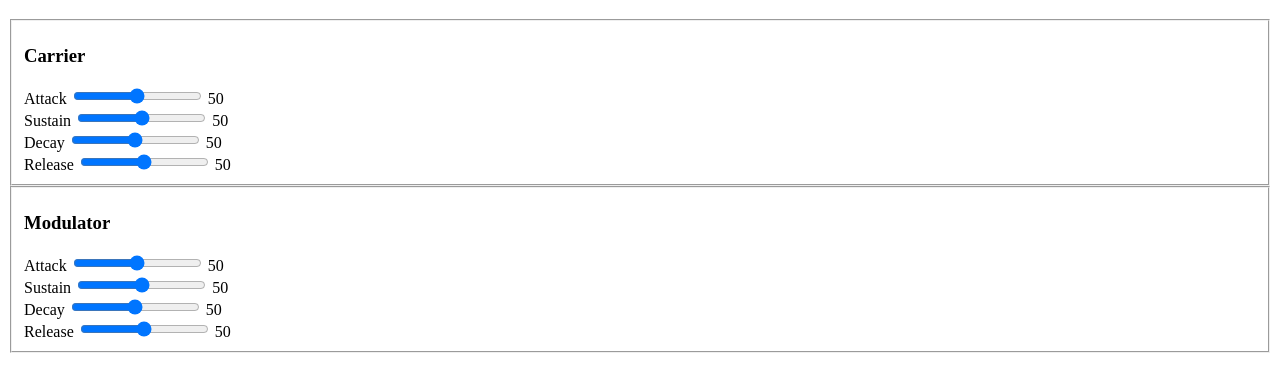
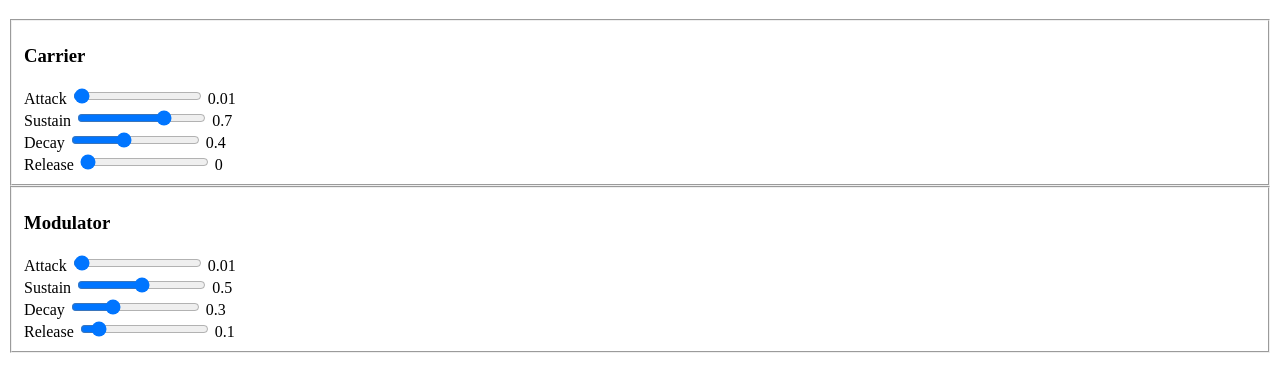
Before and after one commit to hawx/fm, a plain HTML site: page index.html in a window 1280 px wide. Shown: the part 61-452 px from the top of the page. Drawn offline with nearby package versions, Linux system fonts and the light colour scheme.

Commit message:
Use components for envelope editing

```diff
--- a/index.html
+++ b/index.html
@@ -8,59 +8,23 @@
     <h1>fm</h1>
 
     <div id="app">
-      <fieldset class="carrier">
-        <h3>Carrier</h3>
-        <div class="attack">
-          <label>Attack</label>
-          <input type="range" v-model.number="carrier.attack" />
-          <output>{{ carrier.attack }}</output>
-        </div>
+      <envelope-settings
+        title="Carrier"
+        v-bind="carrier"
+        v-on:attack="carrier.attack = $event"
+        v-on:sustain="carrier.sustain = $event"
+        v-on:decay="carrier.decay = $event"
+        v-on:release="carrier.release = $event">
+      </envelope-settings>
 
-        <div class="sustain">
-          <label>Sustain</label>
-          <input type="range" v-model.number="carrier.sustain" />
-          <output>{{ carrier.sustain }}</output>
-        </div>
-
-        <div class="decay">
-          <label>Decay</label>
-          <input type="range" v-model.number="carrier.decay" />
-          <output>{{ carrier.decay }}</output>
-        </div>
-
-        <div class="release">
-          <label>Release</label>
-          <input type="range" v-model.number="carrier.release" />
-          <output>{{ carrier.release }}</output>
-        </div>
-      </fieldset>
-
-      <fieldset class="modulator">
-        <h3>Modulator</h3>
-        <div class="attack">
-          <label>Attack</label>
-          <input type="range" v-model.number="modulator.attack" />
-          <output>{{ modulator.attack }}</output>
-        </div>
-
-        <div class="sustain">
-          <label>Sustain</label>
-          <input type="range" v-model.number="modulator.sustain" />
-          <output>{{ modulator.sustain }}</output>
-        </div>
-
-        <div class="decay">
-          <label>Decay</label>
-          <input type="range" v-model.number="modulator.decay" />
-          <output>{{ modulator.decay }}</output>
-        </div>
-
-        <div class="release">
-          <label>Release</label>
-          <input type="range" v-model.number="modulator.release" />
-          <output>{{ modulator.release }}</output>
-        </div>
-      </fieldset>
+      <envelope-settings
+        title="Modulator"
+        v-bind="modulator"
+        v-on:attack="modulator.attack = $event"
+        v-on:sustain="modulator.sustain = $event"
+        v-on:decay="modulator.decay = $event"
+        v-on:release="modulator.release = $event">
+      </envelope-settings>
     </div>
 
     <script src="https://cdn.jsdelivr.net/npm/vue"></script>
--- a/index.js
+++ b/index.js
@@ -21,7 +21,6 @@ class Envelope {
 
   applyOff(gainNode, time) {
     gainNode.gain.cancelScheduledValues(0);
-    // gainNode.gain.setValueAtTime(gainNode.gain.value, time);
     gainNode.gain.linearRampToValueAtTime(0, time + this.release);
   }
 }
@@ -139,54 +138,109 @@ function freqForKey(char) {
   }
 }
 
+Vue.component('button-counter', {
+  data: function () {
+    return {
+      count: 0
+    };
+  },
+  template: '<button v-on:click="count++">You clicked me {{ count }} times.</button>'
+});
+
+Vue.component('envelope-settings', {
+  props: ['title', 'attack', 'sustain', 'decay', 'release'],
+  template: `
+    <fieldset>
+      <h3>{{ title }}</h3>
+      <div class="attack">
+        <label>Attack</label>
+        <input type="range" max="1" step="0.01" v-model.number="attack" />
+        <output>{{ attack }}</output>
+      </div>
+
+      <div class="sustain">
+        <label>Sustain</label>
+        <input type="range" max="1" step="0.01" v-model.number="sustain" />
+        <output>{{ sustain }}</output>
+      </div>
+
+      <div class="decay">
+        <label>Decay</label>
+        <input type="range" max="1" step="0.01" v-model.number="decay" />
+        <output>{{ decay }}</output>
+      </div>
+
+      <div class="release">
+        <label>Release</label>
+        <input type="range" max="1" step="0.01" v-model.number="release" />
+        <output>{{ release }}</output>
+      </div>
+    </fieldset>
+  `,
+  watch: {
+    attack(val) {
+      this.$emit('attack', val);
+    },
+    sustain(val) {
+      this.$emit('sustain', val);
+    },
+    decay(val) {
+      this.$emit('decay', val);
+    },
+    release(val) {
+      this.$emit('release', val);
+    }
+  }
+});
+
 const app = new Vue({
   el: '#app',
   data: {
     carrier: {
-      attack: 50,
-      sustain: 50,
-      decay: 50,
-      release: 50
+      attack: 0.01,
+      sustain: 0.7,
+      decay: 0.4,
+      release: 0
     },
     modulator: {
-      attack: 50,
-      sustain: 50,
-      decay: 50,
-      release: 50
+      attack: 0.01,
+      sustain: 0.5,
+      decay: 0.3,
+      release: 0.1
     }
   }
 });
 
 app.$watch('carrier.attack', (val) => {
-  synth.carrierEnvelope.attack = val / 100;
+  synth.carrierEnvelope.attack = val;
 });
 
 app.$watch('carrier.sustain', (val) => {
-  synth.carrierEnvelope.sustain = val / 100;
+  synth.carrierEnvelope.sustain = val;
 });
 
 app.$watch('carrier.decay', (val) => {
-  synth.carrierEnvelope.decay = val / 100;
+  synth.carrierEnvelope.decay = val;
 });
 
 app.$watch('carrier.release', (val) => {
-  synth.carrierEnvelope.release = val / 100;
+  synth.carrierEnvelope.release = val;
 });
 
 app.$watch('modulator.attack', (val) => {
-  synth.modulatorEnvelope.attack = val / 100;
+  synth.modulatorEnvelope.attack = val;
 });
 
 app.$watch('modulator.sustain', (val) => {
-  synth.modulatorEnvelope.sustain = val / 100;
+  synth.modulatorEnvelope.sustain = val;
 });
 
 app.$watch('modulator.decay', (val) => {
-  synth.modulatorEnvelope.decay = val / 100;
+  synth.modulatorEnvelope.decay = val;
 });
 
 app.$watch('modulator.release', (val) => {
-  synth.modulatorEnvelope.release = val / 100;
+  synth.modulatorEnvelope.release = val;
 });
 
 let isDown = false;
```
